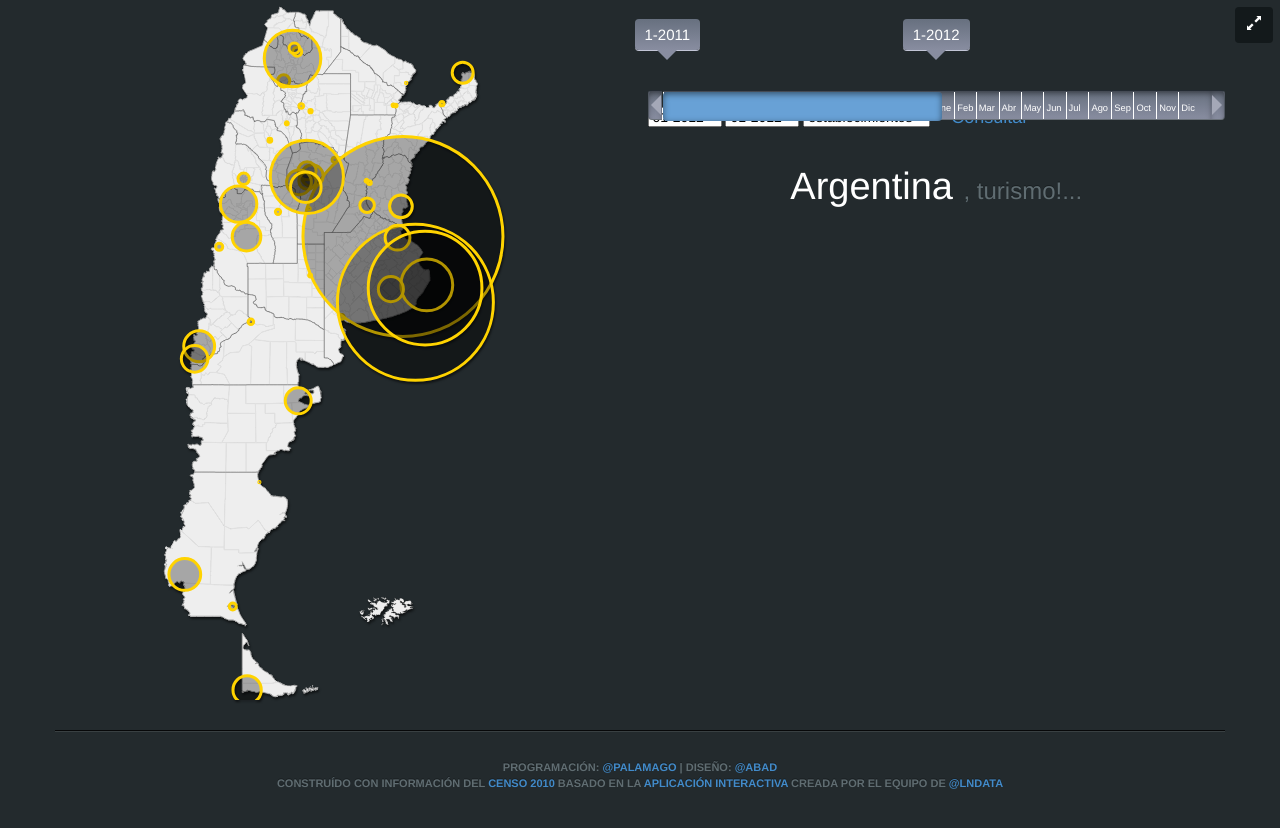
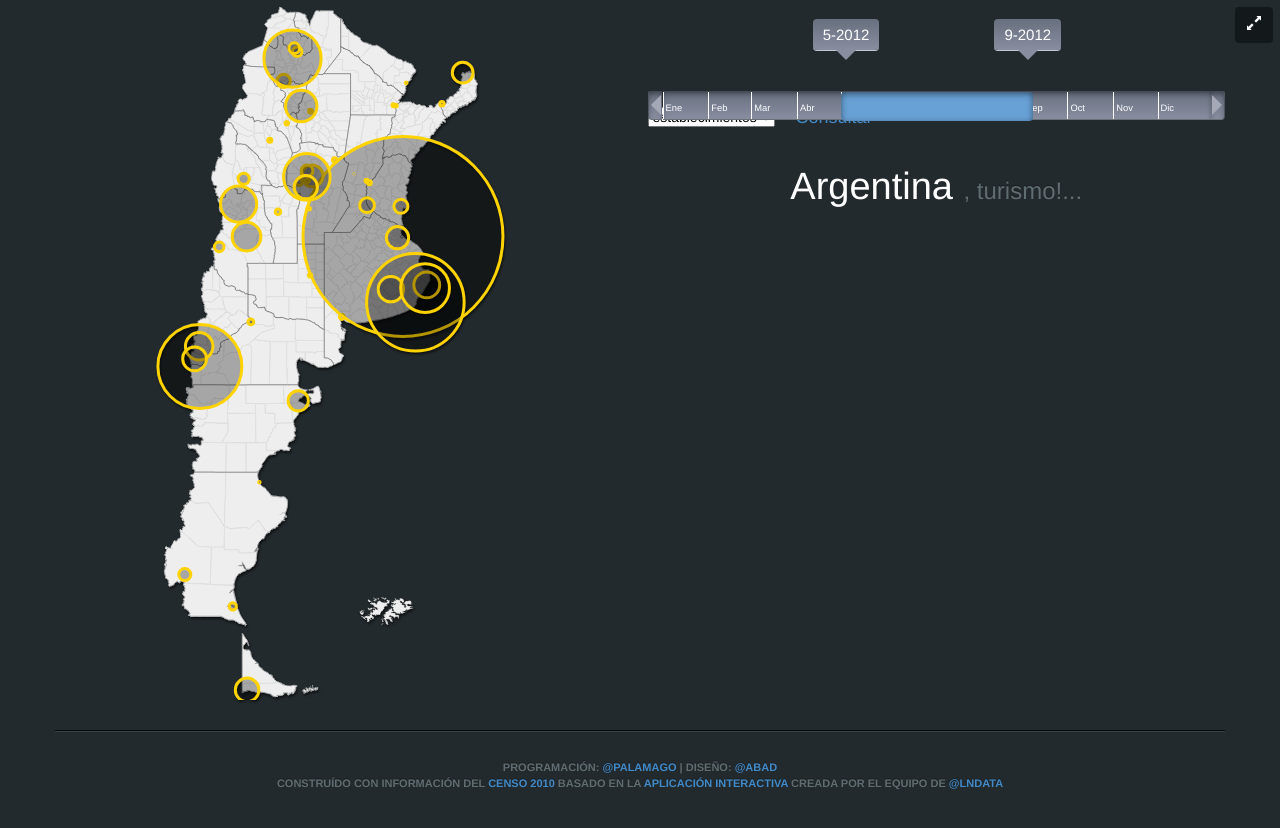
Before and after one commit to Nardoz/HotelViz, a plain HTML site: page index.html in a window 1280 px wide. Drawn offline with nearby package versions, Linux system fonts and the light colour scheme; files whose address does not match are found by name.

Commit message:
slider fixes

```diff
--- a/index.html
+++ b/index.html
@@ -45,17 +45,11 @@
           </div>
         </div>
         <div class="col-lg-6">
+
           <div id="dateSelector" style="margin-top:50px"></div>
-          <select id="fecha-desde">
-            <option value="01-2012">01-2012</option>
-            <option value="02-2012">02-2012</option>
-            <option value="03-2012">03-2012</option>
-          </select>
-          <select id="fecha-hasta">
-            <option value="01-2012">01-2012</option>
-            <option value="02-2012">02-2012</option>
-            <option value="03-2012">03-2012</option>
-          </select>
+          <input type="hidden" id="fecha-desde" value="04-2012" />
+          <input type="hidden" id="fecha-hasta" value="07-2012" />
+
           <select id="filter">
             <option value="establecimientos">establecimientos</option>
             <option value="viajeros">viajeros</option>
--- a/js/main.js
+++ b/js/main.js
@@ -93,12 +93,12 @@ var DatavizTurismo;
 
     $('#dateSelector').dateRangeSlider({
       bounds: {
-        min: new Date(2011, 0, 1),
-        max: new Date(2012, 11, 31)
+        min: new Date(2012, 0, 1),
+        max: new Date(2012, 11, 30)
       },
       defaultValues: {
-        min: new Date(2011, 0, 1),
-        max: new Date(2011, 11, 31)
+        min: new Date(2012, 4, 1),
+        max: new Date(2012, 7, 31)
       },
       arrows: true,
       step:{
@@ -122,6 +122,15 @@ var DatavizTurismo;
           tickContainer.addClass('month');
         }
       }]
+    });
+
+    $('#dateSelector').bind('valuesChanged', function(e, data) {
+      var start = (data.values.min.getMonth() + 1) + '-' + data.values.min.getFullYear();
+      var end   = (data.values.max.getMonth() + 1) + '-' + data.values.max.getFullYear();
+
+      DatavizTurismo.$desdeBtn.val(start);
+      DatavizTurismo.$hastaBtn.val(end);
+      DatavizTurismo.filterData();
     });
 
   };
```
